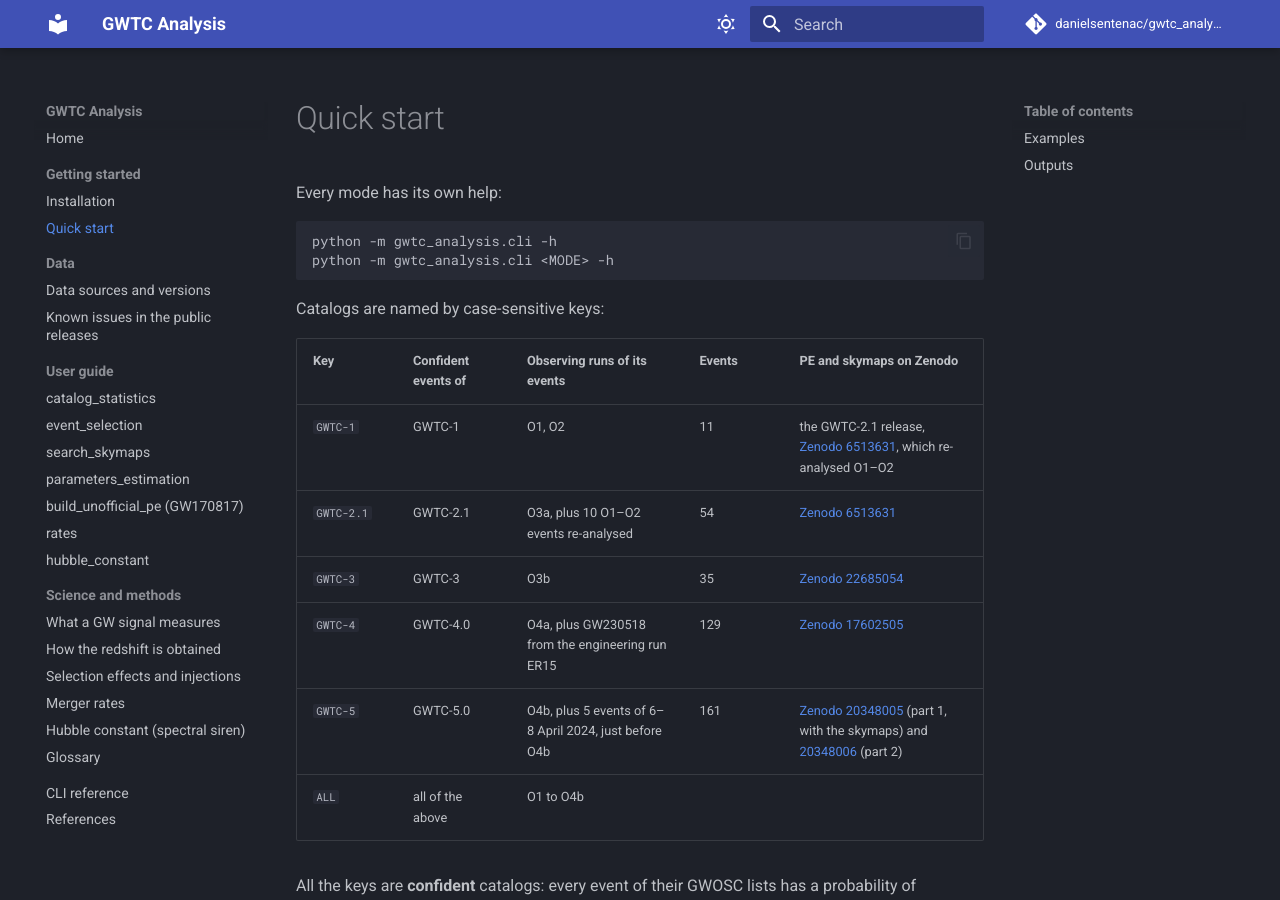
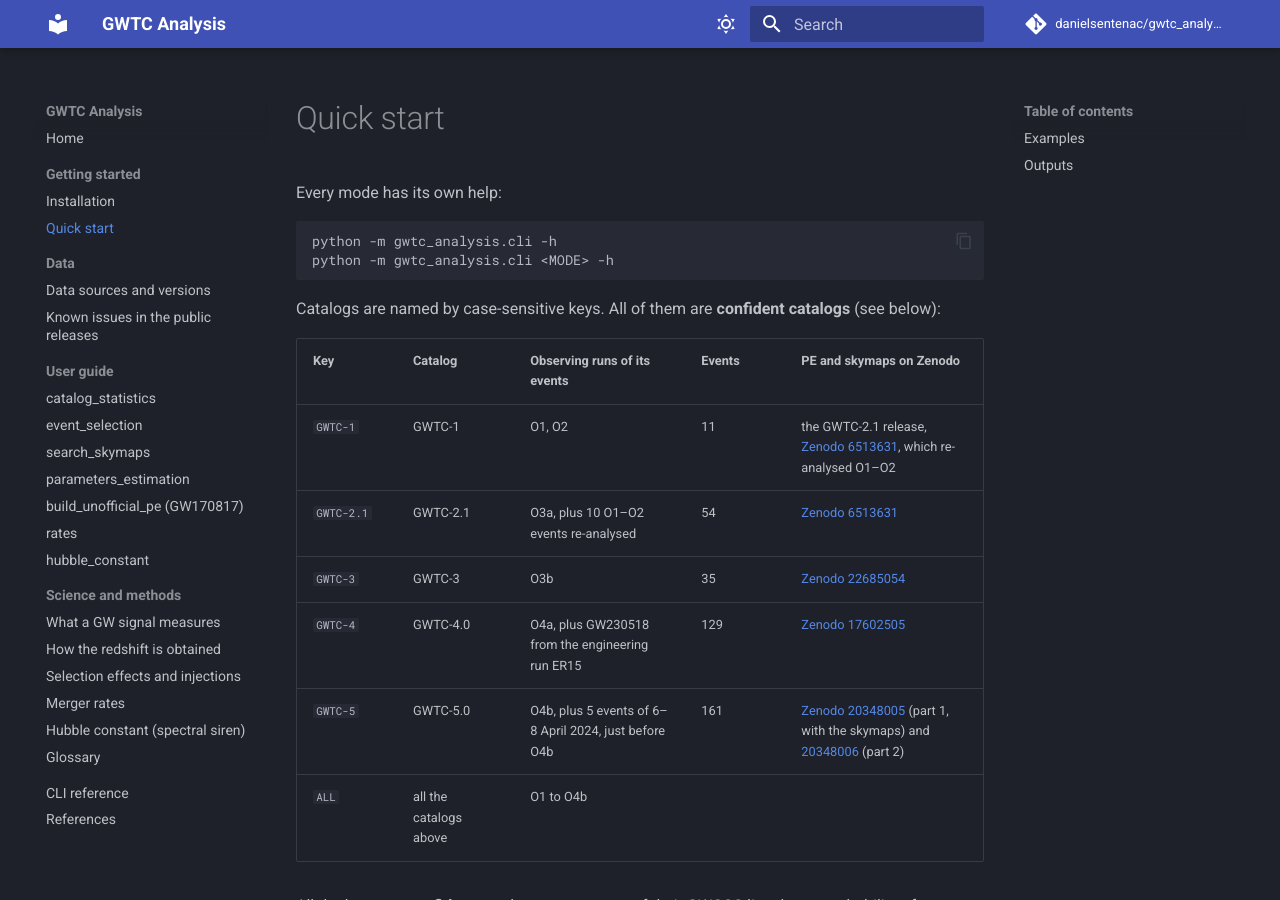
Before and after one commit to danielsentenac/gwtc_analysis, an MkDocs documentation site: the page built from docs/quickstart.md, in a window 1280 px wide and 900 px high. Built offline with MkDocs 1.6.1 and Material for MkDocs 9.7.7, drawn with Linux system fonts in a browser that asks for light colours; comment, search, counter and statistics services are not loaded.

Commit message:
docs, README: catalog tables name the catalog; all keys stated as confident catalogs
Co-Authored-By: Claude Opus 5.5 <noreply@anthropic.com>

````diff
--- a/docs/quickstart.md
+++ b/docs/quickstart.md
@@ -7,16 +7,16 @@ python -m gwtc_analysis.cli -h
 python -m gwtc_analysis.cli <MODE> -h
 ```
 
-Catalogs are named by case-sensitive keys:
+Catalogs are named by case-sensitive keys. All of them are **confident catalogs** (see below):
 
-| Key | Confident events of | Observing runs of its events | Events | PE and skymaps on Zenodo |
+| Key | Catalog | Observing runs of its events | Events | PE and skymaps on Zenodo |
 |---|---|---|---|---|
 | `GWTC-1` | GWTC-1 | O1, O2 | 11 | the GWTC-2.1 release, [Zenodo 6513631](https://zenodo.org/records/6513631), which re-analysed O1–O2 |
 | `GWTC-2.1` | GWTC-2.1 | O3a, plus 10 O1–O2 events re-analysed | 54 | [Zenodo 6513631](https://zenodo.org/records/6513631) |
 | `GWTC-3` | GWTC-3 | O3b | 35 | [Zenodo 22685054](https://zenodo.org/records/22685054) |
 | `GWTC-4` | GWTC-4.0 | O4a, plus GW230518 from the engineering run ER15 | 129 | [Zenodo 17602505](https://zenodo.org/records/17602505) |
 | `GWTC-5` | GWTC-5.0 | O4b, plus 5 events of 6–8 April 2024, just before O4b | 161 | [Zenodo 20348005](https://zenodo.org/records/20348005) (part 1, with the skymaps) and [20348006](https://zenodo.org/records/20348006) (part 2) |
-| `ALL` | all of the above | O1 to O4b | | |
+| `ALL` | all the catalogs above | O1 to O4b | | |
 
 All the keys are **confident** catalogs: every event of their GWOSC lists has a probability of
 astrophysical origin p_astro ≥ 0.5 (the re-analysed O1–O2 events of GWTC-2.1 carry no p_astro value).
````
Also changed, not shown: README.md (+3 -3 lines).
